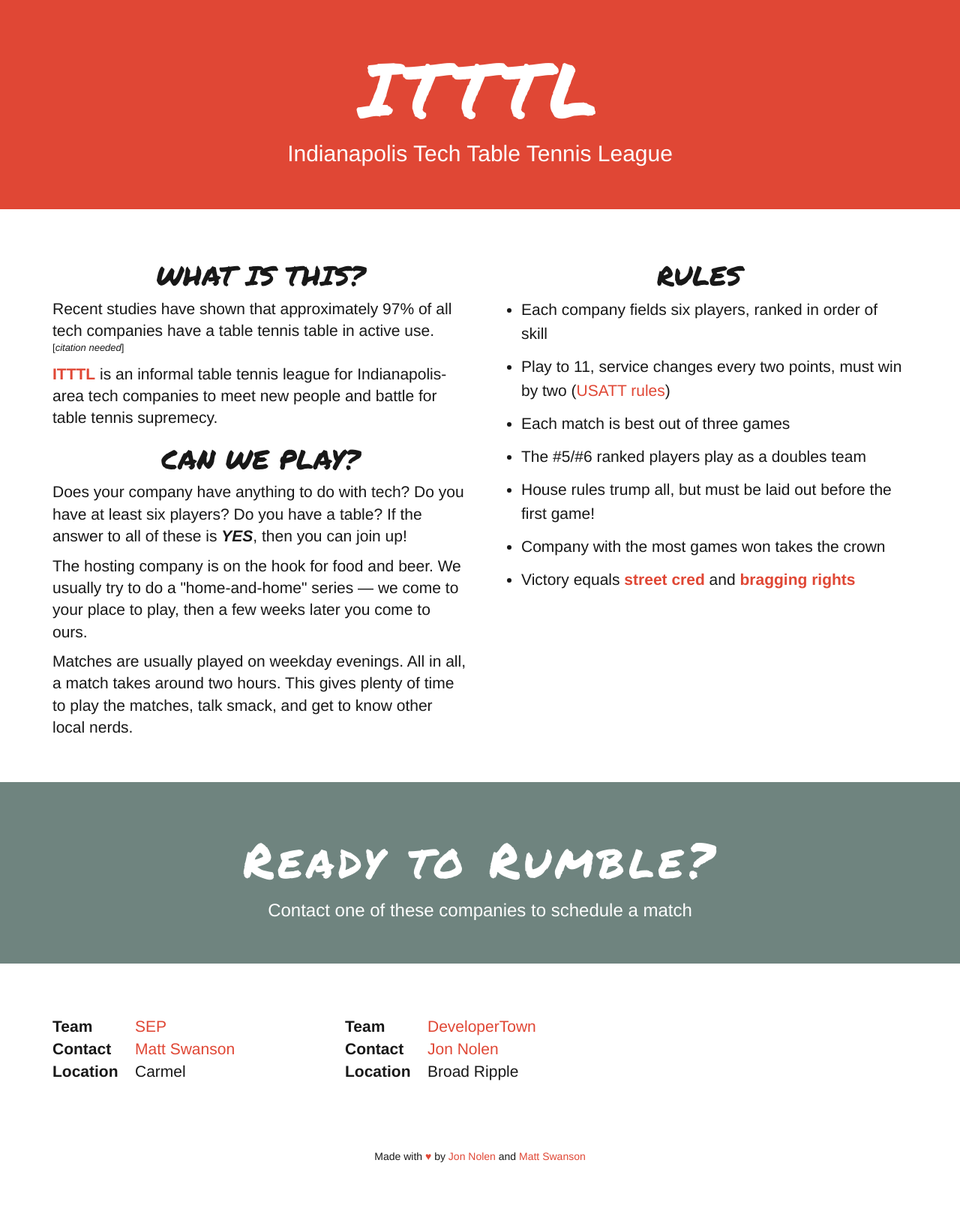
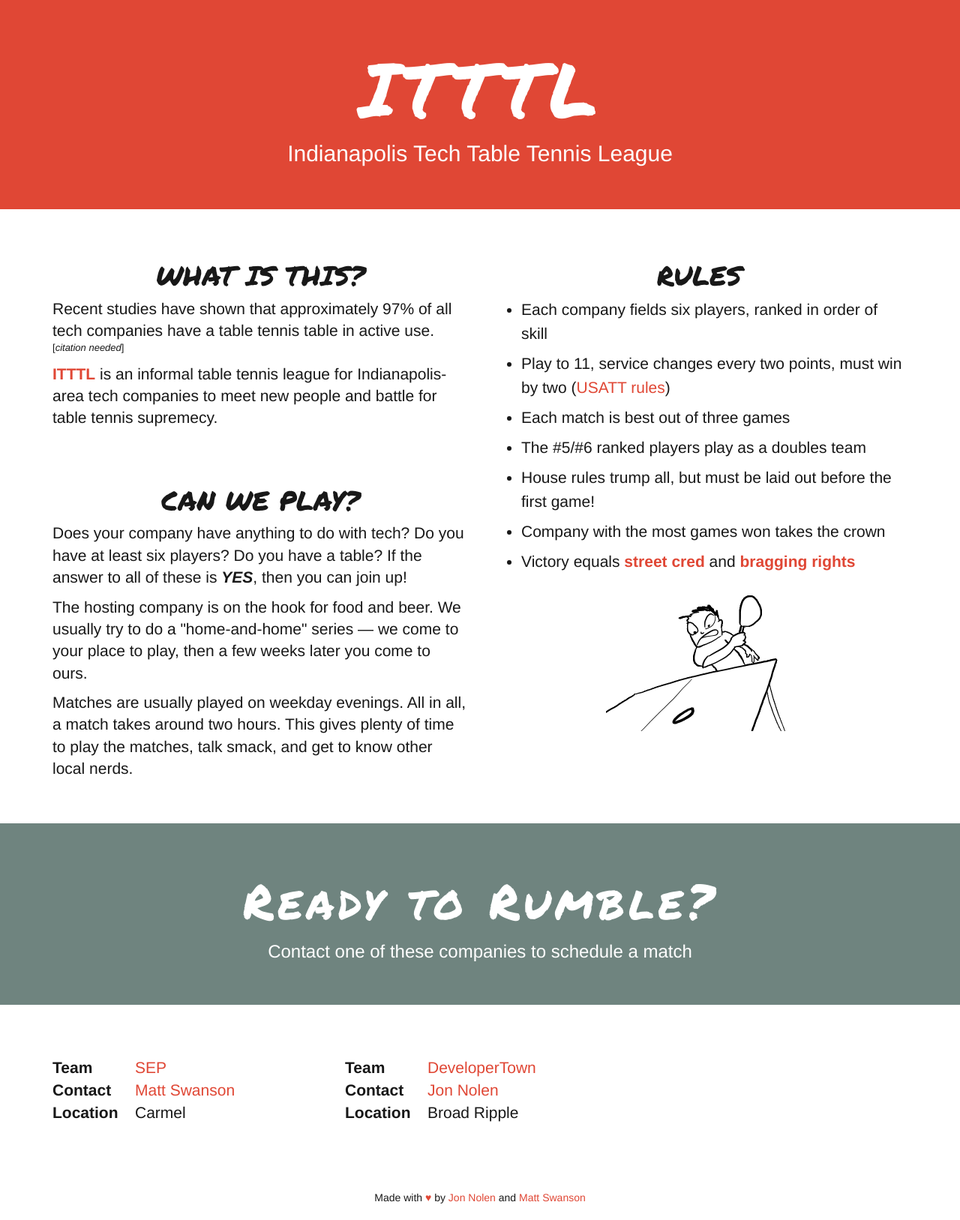
Before and after one commit to swanson/itttl.org, a Jekyll site: the page built from index.html, in a window 1280 px wide. Shown: the whole page at 75% size. Built offline with Jekyll 4.4.1, drawn with Linux system fonts in a browser that asks for light colours; before the commit the page ends 1572 px from its top, so only the background shows below that.

Commit message:
add an awesome gif

```diff
--- a/_includes/header.html
+++ b/_includes/header.html
@@ -1,2 +1,3 @@
+
 <h1>ITTTL</h1>
 <h2>Indianapolis Tech Table Tennis League</h2>
--- a/_includes/what.html
+++ b/_includes/what.html
@@ -9,7 +9,7 @@
       <b>ITTTL</b> is an informal table tennis league for Indianapolis-area tech companies to meet new people and battle for table tennis supremecy.
     </p>
 
-    <h3>CAN WE PLAY?</h3>
+    <h3 style="margin-top:75px">CAN WE PLAY?</h3>
     <p>
       Does your company have anything to do with tech? Do you have at least six
       players? Do you have a table? If the answer to all of these is <i style="font-weight: bold;">YES</i>, then you
@@ -37,5 +37,6 @@
       <li>Company with the most games won takes the crown</li>
       <li>Victory equals <b>street cred</b> and <b>bragging rights</b></li>
     </ul>
+    <img id="animation" src="/assets/img/pingpong.gif" />
   </div>
 </div>
--- a/assets/css/app.css
+++ b/assets/css/app.css
@@ -24,7 +24,7 @@ body {
 
 li {
   line-height: 32px;
-  margin-bottom: 12px;
+  margin-bottom: 8px;
 }
 
 dt {
@@ -90,3 +90,9 @@ h2 {
   font-size: 36px;
   font-family: "Permanent Marker","Helvetica Neue",Helvetica,Arial,sans-serif;
 }
+
+#animation {
+  margin: 0 auto;
+  display: block;
+  width: 250px;
+}
```
Also changed, not shown: assets/img/pingpong.gif (added).
